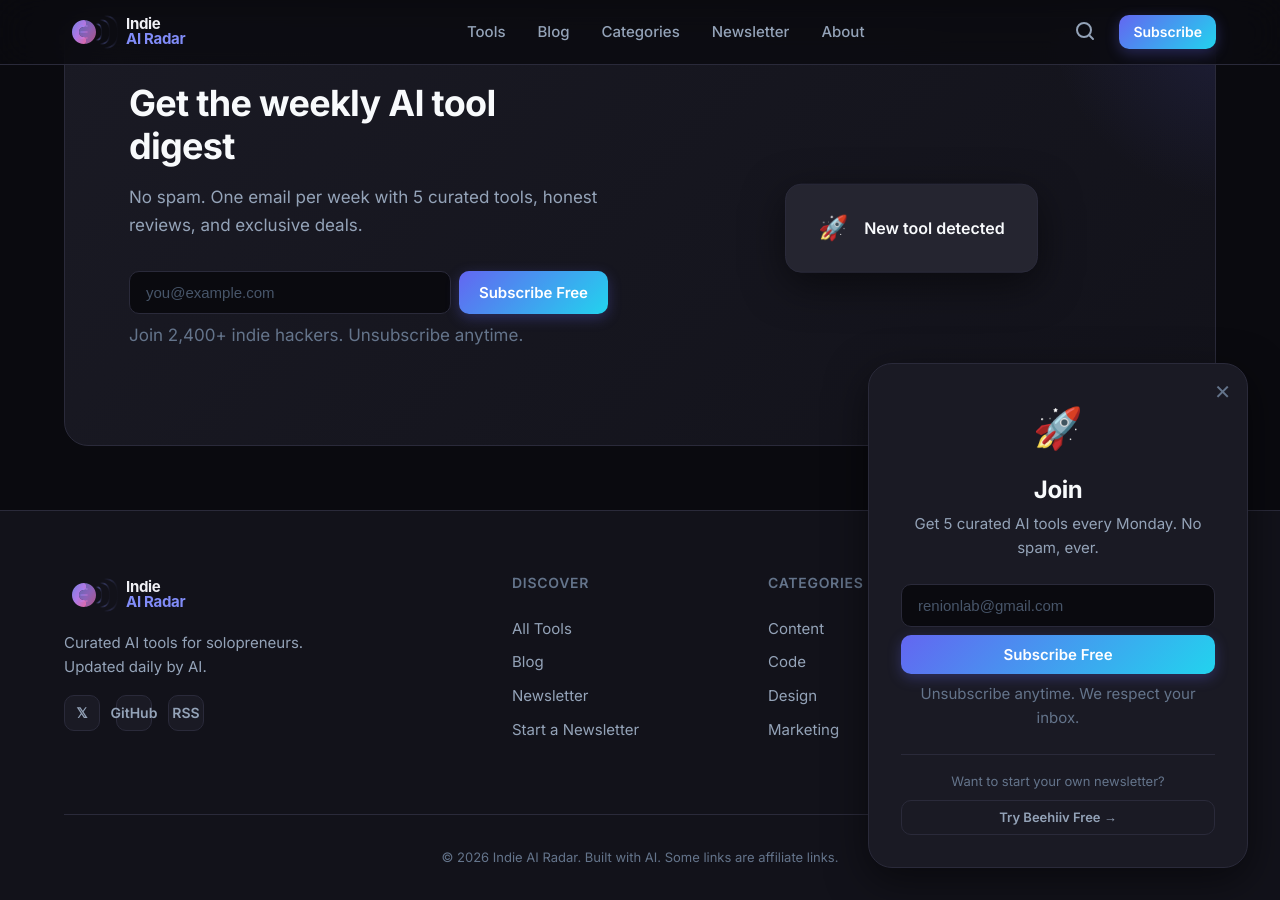
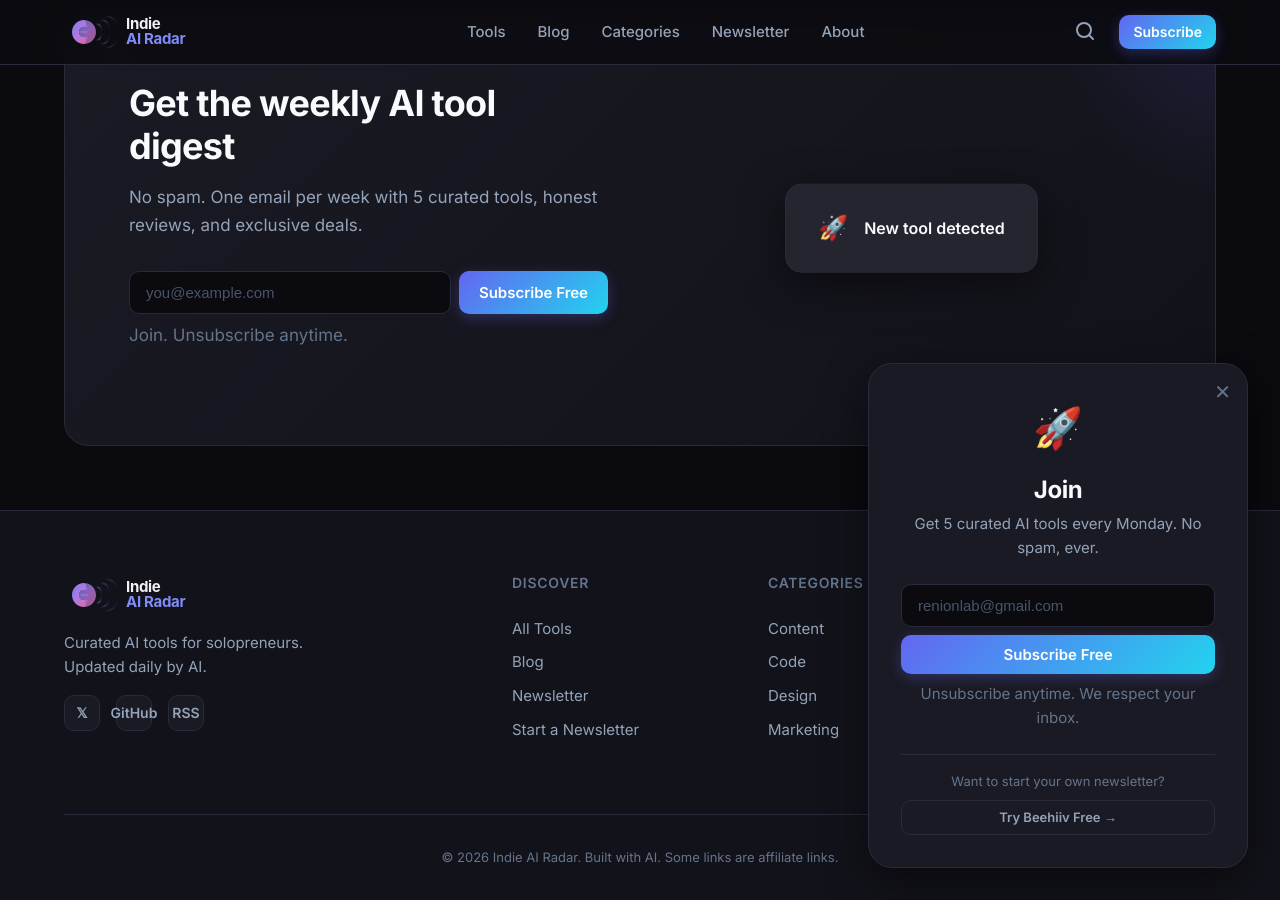
Before and after one commit to renion-dev/indiearadar, a Jekyll site: the page built from index.md, in a window 1280 px wide and 900 px high, scrolled down 3285 px. Built offline with Jekyll 4.4.1, drawn with Linux system fonts in a browser that asks for light colours.

Commit message:
update newsletter signup text and layouts

```diff
--- a/_layouts/home.html
+++ b/_layouts/home.html
@@ -14,18 +14,19 @@
                     Reviewed</span></div>
             <div class="stat"><span class="stat-number">{{ site.posts | size }}</span><span class="stat-label">Deep
                     Dives</span></div>
-            <div class="stat"><span class="stat-number">2,400+</span><span class="stat-label">Indie Hackers</span></div>
         </div>
     </div>
 </section>
 <section class="categories-section" id="categories">
     <div class="container">
-        <div class="categories-scroll"><button class="category-pill active" data-filter="all">All</button><button
-                class="category-pill" data-filter="content">Content</button><button class="category-pill"
-                data-filter="code">Code</button><button class="category-pill"
-                data-filter="design">Design</button><button class="category-pill"
-                data-filter="marketing">Marketing</button><button class="category-pill"
-                data-filter="productivity">Productivity</button><button class="category-pill"
+        <div class="categories-scroll">
+            <button class="category-pill active" data-filter="all">All</button>
+            <button class="category-pill" data-filter="content">Content</button>
+            <button class="category-pill" data-filter="code">Code</button>
+            <button class="category-pill" data-filter="design">Design</button>
+            <button class="category-pill" data-filter="marketing">Marketing</button>
+            <button class="category-pill" data-filter="productivity">Productivity</button>
+        </div>
     </div>
 </section>
 <section class="tools-section" id="tools">
@@ -52,12 +53,12 @@
             <div class="newsletter-content">
                 <h2>Get the weekly AI tool digest</h2>
                 <p>No spam. One email per week with 5 curated tools, honest reviews, and exclusive deals.</p>
-                <form class="newsletter-form" action="https://buttondown.email/api/emails/embed-subscribe/indiearadar"
+                <form class="newsletter-form" action="https://buttondown.email/api/emails/embed-subscribe/renion"
                     method="post" target="popupwindow"
-                    onsubmit="window.open('https://buttondown.email/indiearadar','popupwindow')"><input type="email"
+                    onsubmit="window.open('https://buttondown.email/renion','popupwindow')"><input type="email"
                         name="email" placeholder="you@example.com" required class="newsletter-input"><button
                         type="submit" class="btn btn-primary">Subscribe Free</button></form>
-                <p class="newsletter-note">Join 2,400+ indie hackers. Unsubscribe anytime.</p>
+                <p class="newsletter-note">Join. Unsubscribe anytime.</p>
             </div>
             <div class="newsletter-visual">
                 <div class="floating-card"><span class="floating-icon">🚀</span><span class="floating-text">New tool
--- a/_layouts/tool.html
+++ b/_layouts/tool.html
@@ -167,7 +167,7 @@
                 <div class="sidebar-card sidebar-newsletter">
                     <h3>📨 Weekly Digest</h3>
                     <p>5 new tools every Monday.</p>
-                    <form action="https://buttondown.email/api/emails/embed-subscribe/indiearadar" method="post"
+                    <form action="https://buttondown.email/api/emails/embed-subscribe/renion" method="post"
                         target="popupwindow">
                         <input type="email" name="email" placeholder="Email" required class="input-sm">
                         <button type="submit" class="btn btn-primary btn-sm btn-block">Subscribe</button>
```
Also changed, not shown: other parts of _layouts/tool.html (+2 -1 lines), _layouts/page.html (+13 -1 lines), newsletter.md (+2 -2 lines). Lines whose indentation alone changed are shown as unchanged.
